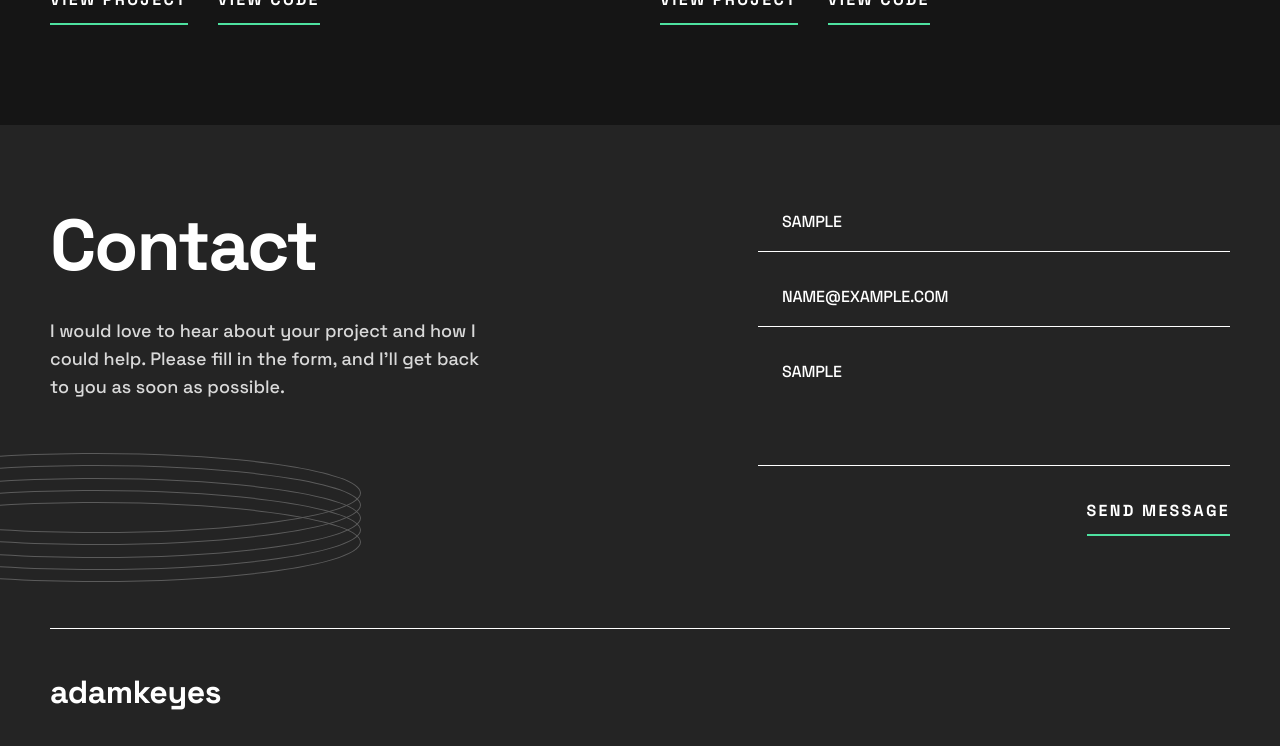
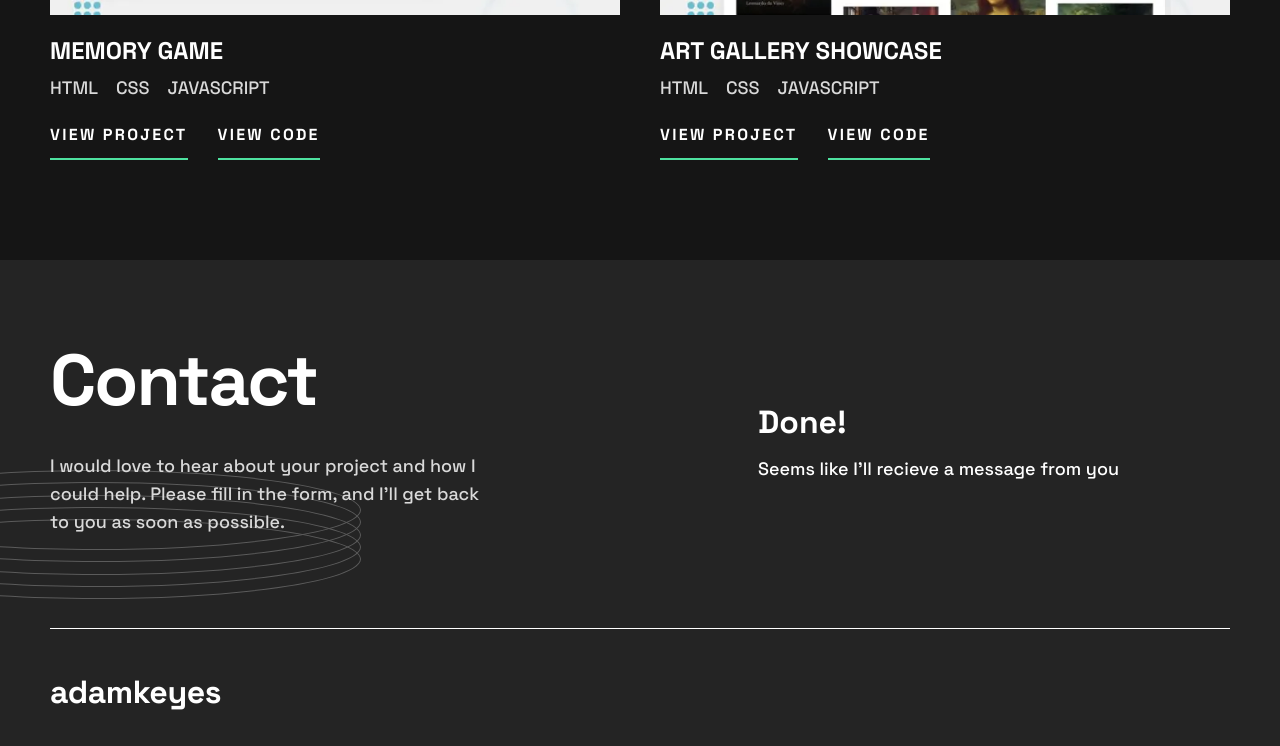
Before and after one commit to kdubrovsky/fe-single-page-developer-portfolio, a website built with Vite: page index.html in a window 1280 px wide. Both pictures are taken after typing "Sample", "name@example.com", "Sample" into the empty fields and a click on the button "SEND MESSAGE". Built offline with nearby package versions, Linux system fonts and the light colour scheme; files whose address does not match are found by name.

Commit message:
Add success result for form submitting

```diff
--- a/scss/blocks/contact.scss
+++ b/scss/blocks/contact.scss
@@ -27,7 +27,6 @@
 
     &__wrapper {
         display: flex;
-        align-items: flex-start;
         justify-content: space-between;
 
         @media (max-width: 1024px) {
@@ -59,7 +58,8 @@
         color: colors.$light-gray;
     }
 
-    &__form {
+    &__form,
+    &__success-result {
         display: flex;
         flex-direction: column;
         gap: 32px;
@@ -71,6 +71,24 @@
 
         @media (max-width: 664px) {
             width: 100%;
+        }
+    }
+
+    &__success-result {
+        gap: 8px;
+        justify-content: center;
+
+        @media (max-width: 1024px) {
+            text-align: center;
+        }
+    }
+
+    &__success-header {
+        font-size: 32px;
+
+        @media (max-width: 1024px) {
+            font-size: 24px;
+            text-align: center;
         }
     }
 
--- a/validation.js
+++ b/validation.js
@@ -56,7 +56,19 @@ const formHandler = function (e) {
             } else setValid(id);
         }
     );
-    if (isFormValid) console.log('Form submitted!');
+    if (isFormValid) {
+
+        let result = document.createElement('div');
+        result.classList.add('contact__success-result');
+        result.innerHTML =
+            `<h3 class="contact__success-header">
+                Done!
+            </h3>
+            <p class="contact__success-message">
+                Seems like I'll recieve a message from you
+            </p>`;
+        form.replaceWith(result);
+    }
     else console.log('Form is NOT submitted!')
 }
 
@@ -69,4 +81,5 @@ for (let id in fields) {
     fields[id].input.addEventListener('input', inputHandler);
 }
 
-document.getElementById(formId).addEventListener('submit', formHandler);
+const form = document.getElementById(formId);
+form.addEventListener('submit', formHandler);
```
